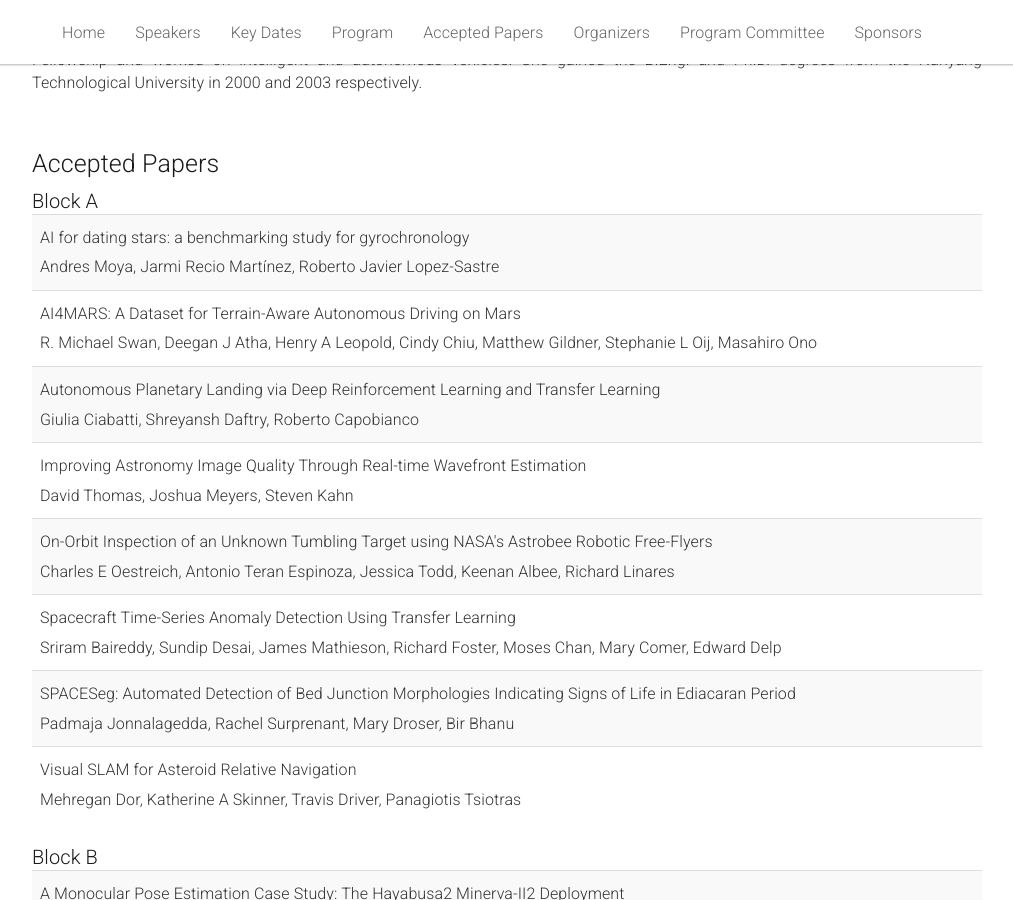
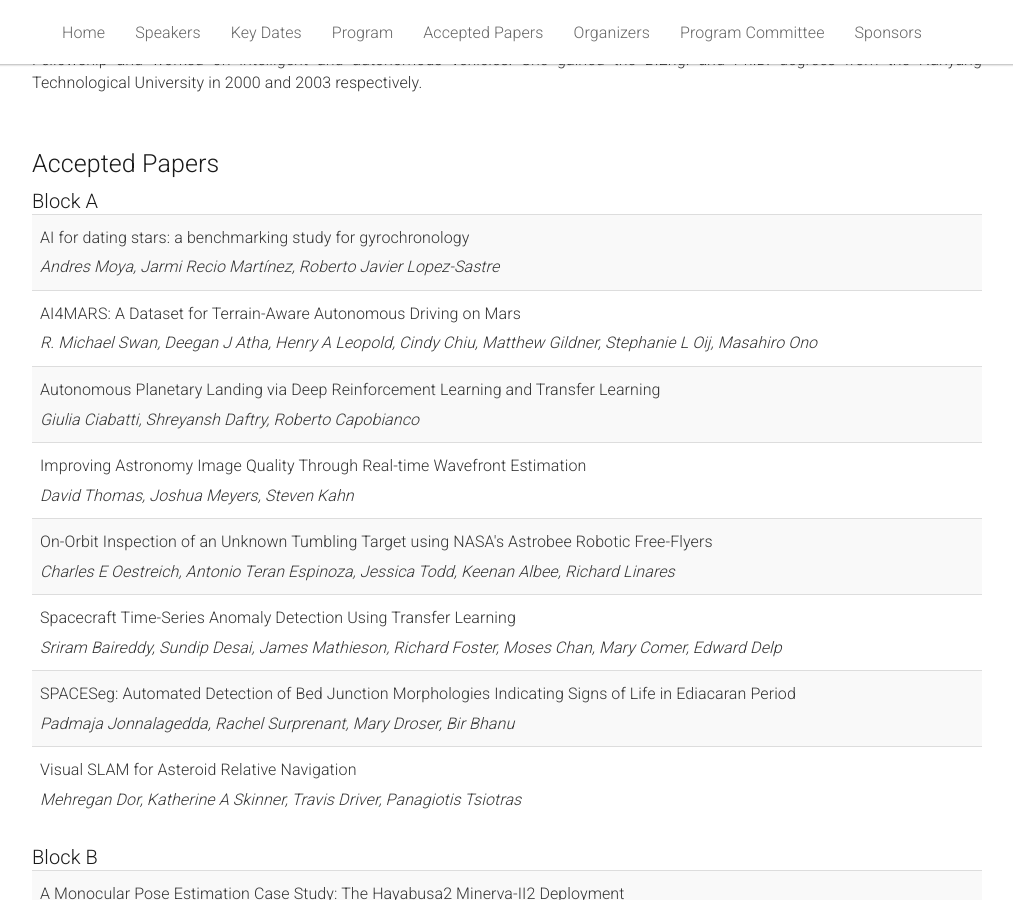
Before and after one commit to AIforSpace/2024, a Jekyll site: the page built from _pages/home.md, in a window 1280 px wide and 900 px high, scrolled down 3682 px. Shown: the whole window, without its empty margins (133-1146 px from the left). Built offline with Jekyll 4.4.1, drawn with Linux system fonts in a browser that asks for light colours.

```diff
--- a/_pages/home.md
+++ b/_pages/home.md
@@ -261,42 +261,42 @@
         <tr>
           <td>
           AI for dating stars: a benchmarking study for gyrochronology
-          <br>Andres Moya, Jarmi Recio Martínez, Roberto Javier Lopez-Sastre
+          <br><em>Andres Moya, Jarmi Recio Martínez, Roberto Javier Lopez-Sastre</em>
           </td>
         </tr>
         <tr>
           <td>AI4MARS: A Dataset for Terrain-Aware Autonomous Driving on Mars
-          <br>R. Michael Swan, Deegan J Atha, Henry A Leopold, Cindy Chiu, Matthew Gildner, Stephanie L Oij, Masahiro Ono
+          <br><em>R. Michael Swan, Deegan J Atha, Henry A Leopold, Cindy Chiu, Matthew Gildner, Stephanie L Oij, Masahiro Ono</em>
           </td>
         </tr>
         <tr>
           <td>Autonomous Planetary Landing via Deep Reinforcement Learning and Transfer Learning
-          <br>Giulia Ciabatti, Shreyansh Daftry, Roberto Capobianco
+          <br><em>Giulia Ciabatti, Shreyansh Daftry, Roberto Capobianco</em>
           </td>
         </tr>
         <tr>
           <td>Improving Astronomy Image Quality Through Real-time Wavefront Estimation
-          <br>David Thomas, Joshua Meyers, Steven Kahn
+          <br><em>David Thomas, Joshua Meyers, Steven Kahn</em>
           </td>
         </tr>
         <tr>
           <td>On-Orbit Inspection of an Unknown Tumbling Target using NASA's Astrobee Robotic Free-Flyers
-          <br>Charles E Oestreich, Antonio Teran Espinoza, Jessica Todd, Keenan Albee, Richard Linares
+          <br><em>Charles E Oestreich, Antonio Teran Espinoza, Jessica Todd, Keenan Albee, Richard Linares</em>
           </td>
         </tr>
         <tr>
           <td>Spacecraft Time-Series Anomaly Detection Using Transfer Learning
-          <br>Sriram Baireddy, Sundip Desai, James Mathieson, Richard Foster, Moses Chan, Mary Comer, Edward Delp
+          <br><em>Sriram Baireddy, Sundip Desai, James Mathieson, Richard Foster, Moses Chan, Mary Comer, Edward Delp</em>
           </td>
         </tr>
         <tr>
           <td>SPACESeg: Automated Detection of Bed Junction Morphologies Indicating Signs of Life in Ediacaran Period
-          <br>Padmaja Jonnalagedda, Rachel Surprenant, Mary Droser, Bir Bhanu
+          <br><em>Padmaja Jonnalagedda, Rachel Surprenant, Mary Droser, Bir Bhanu</em>
           </td>
         </tr>
         <tr>
           <td>Visual SLAM for Asteroid Relative Navigation
-          <br>Mehregan Dor, Katherine A Skinner, Travis Driver, Panagiotis Tsiotras
+          <br><em>Mehregan Dor, Katherine A Skinner, Travis Driver, Panagiotis Tsiotras</em>
           </td>
         </tr>
       </tbody>
@@ -306,47 +306,47 @@
       <tbody>
         <tr>
           <td>A Monocular Pose Estimation Case Study: The Hayabusa2 Minerva-II2 Deployment
-          <br>Andrew Price, Kazuya Yoshida
+          <br><em>Andrew Price, Kazuya Yoshida</em>
           </td>
         </tr>
         <tr>
           <td>A Spacecraft Dataset for Detection, Segmentation and Parts Recognition
-          <br>Dung Anh Hoang, Bo Chen, Tat-Jun Chin
+          <br><em>Dung Anh Hoang, Bo Chen, Tat-Jun Chin</em>
           </td>
         </tr>
         <tr>
           <td>Event-based spacecraft landing using time-to-contact
-          <br>Olaf Sikorski, Dario Izzo, Gabriele Meoni
+          <br><em>Olaf Sikorski, Dario Izzo, Gabriele Meoni</em>
           </td>
         </tr>
         <tr>
           <td>From Rocks to Walls: a Model-free Reinforcement Learning Approach to Dry Stacking with Irregular Rocks
-          <br>André Menezes, Pedro Vicente, Alexandre Bernardino, Rodrigo Ventura
+          <br><em>André Menezes, Pedro Vicente, Alexandre Bernardino, Rodrigo Ventura</em>
           </td>
         </tr>
         <tr>
           <td>Investigating Spiking Neural Networks for Energy-Efficient On-Board AI Applications. A Case Study in Land Cover and Land Use Classification
-          <br>Andrzej S Kucik, Gabriele Meoni
+          <br><em>Andrzej S Kucik, Gabriele Meoni</em>
           </td>
         </tr>
         <tr>
           <td>LSPnet: A 2D Localization-oriented Spacecraft Pose Estimation Neural Network
-          <br>Albert Garcia, Mohamed Adel Musallam, Vincent Gaudilliere, Enjie Ghorbel, Kassem Al Ismaeil, Marcos Perez, Djamila Aouada
+          <br><em>Albert Garcia, Mohamed Adel Musallam, Vincent Gaudilliere, Enjie Ghorbel, Kassem Al Ismaeil, Marcos Perez, Djamila Aouada</em>
           </td>
         </tr>
         <tr>
           <td>MRSCAtt: A Spatio-Channel Attention-Guided Network for Mars Rover Image Classification
-          <br>Anirudh Srinivasan Chakravarthy, Roshan Roy, Praveen  Ravirathinam
+          <br><em>Anirudh Srinivasan Chakravarthy, Roshan Roy, Praveen  Ravirathinam</em>
           </td>
         </tr>
         <tr>
           <td>Spot the GEO Satellites: From Dataset to Kelvins SpotGEO Challenge
-          <br>Bo Chen, Daqi Liu, Tat-Jun Chin, Mark Rutten, Dawa Derksen, Marcus Maertens, Moritz Von Looz, Gurvan Lecuyer, Dario Izzo
+          <br><em>Bo Chen, Daqi Liu, Tat-Jun Chin, Mark Rutten, Dawa Derksen, Marcus Maertens, Moritz Von Looz, Gurvan Lecuyer, Dario Izzo</em>
           </td>
         </tr>
         <tr>
           <td>Vision-based Neural Scene Representations for Spacecraft
-          <br>Anne Mergy, Gurvan Lecuyer, Dawa Derksen, Dario Izzo
+          <br><em>Anne Mergy, Gurvan Lecuyer, Dawa Derksen, Dario Izzo</em>
           </td>
         </tr>
       </tbody>
```
